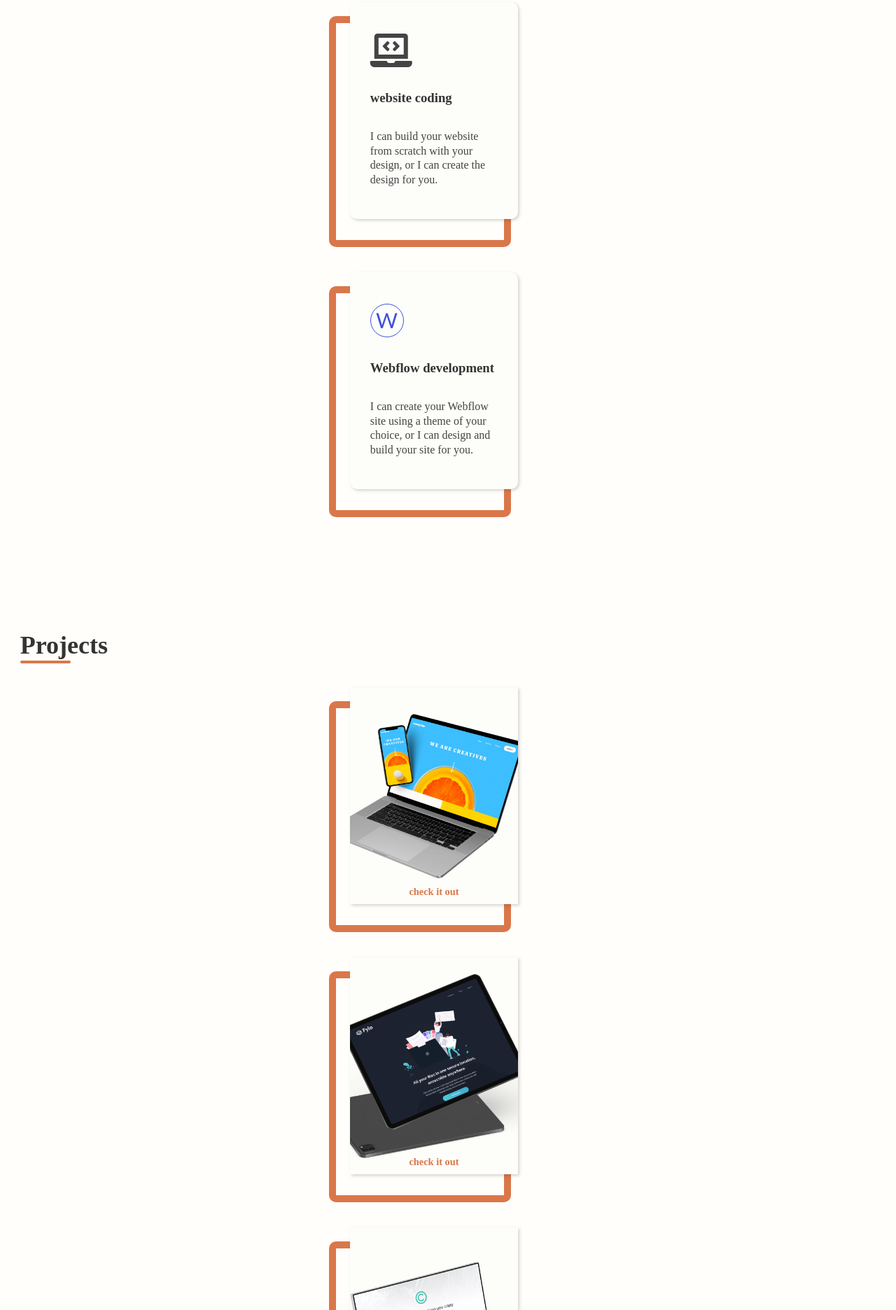
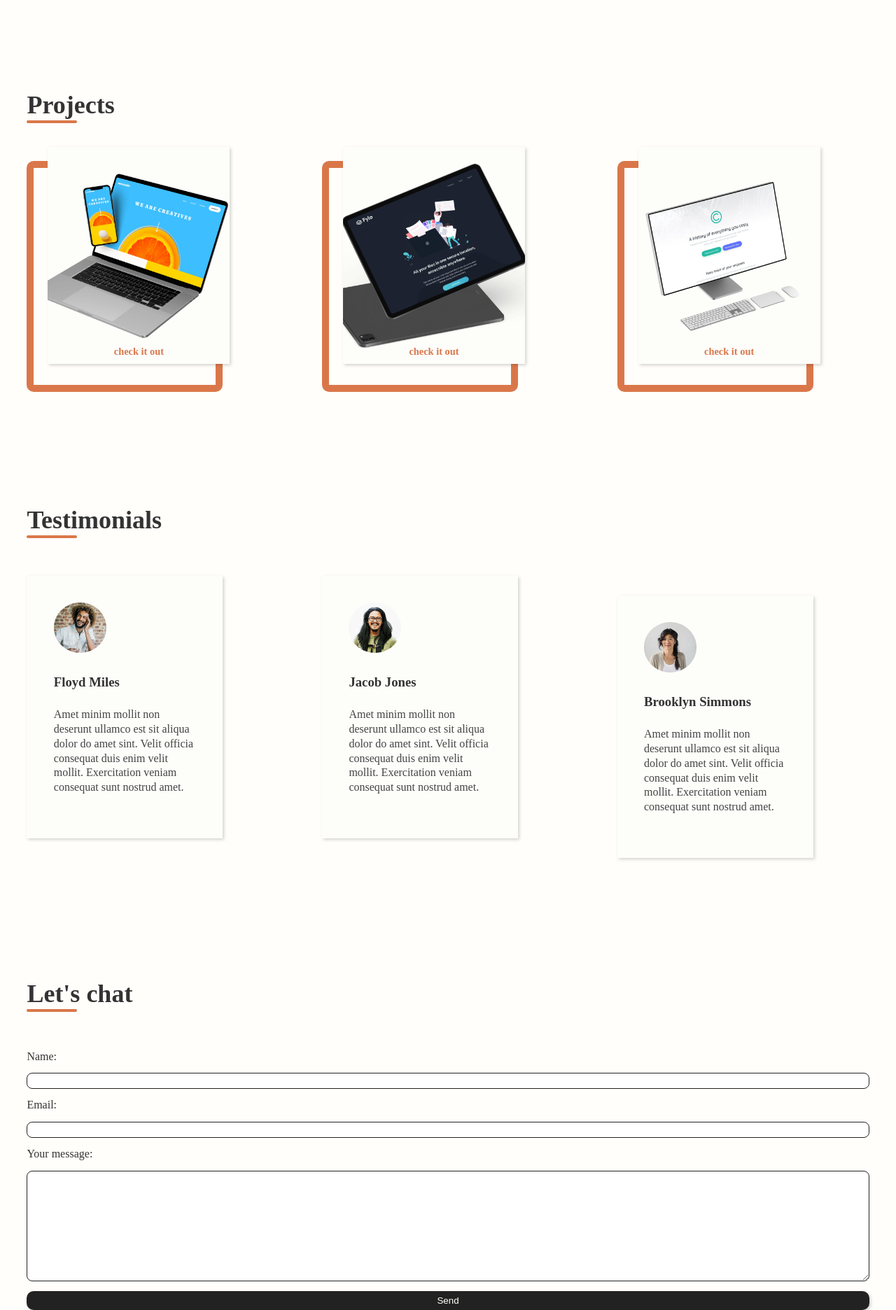
Before and after one commit to chrisbailey85/a-coding-bailey, a website built with Parcel: page src/index.html in a window 1280 px wide. Shown: the part 928-2800 px from the top of the page at 70% size. Built offline with nearby package versions, Linux system fonts and the light colour scheme.

Commit message:
added media screen size 425, 768px

```diff
--- a/src/index.html
+++ b/src/index.html
@@ -1,5 +1,6 @@
 <!DOCTYPE html>
 <html lang="en">
+
 <head>
   <meta charset="UTF-8" />
   <meta http-equiv="X-UA-Compatible" content="IE=edge" />
@@ -13,37 +14,23 @@
   <!-- <meta property="og:image" content="card image" /> -->
   <link rel="preconnect" href="https://fonts.googleapis.com" />
   <link rel="preconnect" href="https://fonts.gstatic.com" crossorigin />
-    <link
-      href="https://fonts.googleapis.com/css2?family=Montserrat:wght@600&family=Roboto+Slab&display=swap"
-      rel="stylesheet"
-    />
+  <link href="https://fonts.googleapis.com/css2?family=Montserrat:wght@600&family=Roboto+Slab&display=swap"
+    rel="stylesheet" />
   <!-- font awesome cdn -->
-  <link
-  rel="stylesheet"
-  href="https://cdnjs.cloudflare.com/ajax/libs/font-awesome/5.15.3/css/all.min.css"
+  <link rel="stylesheet" href="https://cdnjs.cloudflare.com/ajax/libs/font-awesome/5.15.3/css/all.min.css"
     integrity="sha512-iBBXm8fW90+nuLcSKlbmrPcLa0OT92xO1BIsZ+ywDWZCvqsWgccV3gFoRBv0z+8dLJgyAHIhR35VZc2oM/gI1w=="
-  crossorigin="anonymous"
-  referrerpolicy="no-referrer"
-/>
-<link
-    rel="stylesheet"
-    href="https://cdnjs.cloudflare.com/ajax/libs/animate.css/4.1.1/animate.min.css"
-  />
+    crossorigin="anonymous" referrerpolicy="no-referrer" />
   <link rel="stylesheet" href="./scss/main.scss" />
 
   <title>project starter</title>
 </head>
+
 <body>
   <header class="header">
     <div class="logo"></div>
     <nav class="navbar">
-        <button
-          class="hamburger hamburger--arrowturn"
-          type="button"
-          aria-label="Menu"
-          aria-controls="navigation"
-          aria-expanded="true/false"
-        >
+      <button class="hamburger hamburger--arrowturn" type="button" aria-label="Menu" aria-controls="navigation"
+        aria-expanded="true/false">
         <span class="hamburger-box">
           <span class="hamburger-inner"></span>
         </span>
@@ -77,7 +64,7 @@
   <main class="main">
     <section class="banner">
       <div class="banner__text">
-          <h1 class="heading banner--heading">
+        <h1 class="heading banner--heading" data-aos="fade-left">
           Hello, I’m <span class="heading--accent">Chris</span> and I’m a
           <span class="heading--accent">web developer</span>
         </h1>
@@ -128,19 +115,27 @@
         <div class="project__card">
 
           <div class="card__link">
-                <a href="https://frontend-mentor-sunnyside-agency-landing-page.vercel.app/" rel="noopener noreferrer" target="_blank" aria-label="link to vist sunnyside agency site"><img src="./images/projects/MacBook Pro & iPhone 12 Pro (6).png" alt="" class="card__img"><span class="card__link__text">check it out</span></a>
+            <a href="https://frontend-mentor-sunnyside-agency-landing-page.vercel.app/" rel="noopener noreferrer"
+              target="_blank" aria-label="link to vist sunnyside agency site"><img
+                src="./images/projects/MacBook Pro & iPhone 12 Pro (6).png" alt="" class="card__img"><span
+                class="card__link__text">check it out</span></a>
+          </div>
+        </div>
+        <div class="project__card">
+
+          <div class="card__link ">
+            <a href="https://fylo-landing-page-with-dark-theme-flax.vercel.app/" rel="noopener noreferrer"
+              target="_blank" aria-label="link to vist fylo site"><img src="./images/projects/iPad Pro.png" alt=""
+                class="card__img"> <span class="card__link__text">check it out</span></a>
           </div>
         </div>
         <div class="project__card">
 
           <div class="card__link">
-                <a href="https://fylo-landing-page-with-dark-theme-flax.vercel.app/" rel="noopener noreferrer" target="_blank" aria-label="link to vist fylo site"><img src="./images/projects/iPad Pro.png" alt="" class="card__img"> <span class="card__link__text">check it out</span></a>
-              </div>
-            </div>
-            <div class="project__card">
-
-              <div class="card__link">
-                <a href="https://frontend-mentor-clipboard-landing-page-git-main-chrisbailey85.vercel.app/" rel="noopener noreferrer" target="_blank"  aria-label="link to vist clipboard site"><img src="./images/projects/Display XDR.png" alt="" class="card__img"> <span class="card__link__text">check it out</span></a>
+            <a href="https://frontend-mentor-clipboard-landing-page-git-main-chrisbailey85.vercel.app/"
+              rel="noopener noreferrer" target="_blank" aria-label="link to vist clipboard site"><img
+                src="./images/projects/Display XDR.png" alt="" class="card__img"> <span class="card__link__text">check
+                it out</span></a>
           </div>
         </div>
     </section>
@@ -151,27 +146,29 @@
         <div class="testimonials__card">
           <img src="./images/testimonials images/Ellipse 1.png" alt="">
           <h3 class="heading testimonials__name">Floyd Miles</h3>
-            <p class="paragraph testimonials__paragraph">Amet minim mollit non deserunt ullamco est sit aliqua dolor do amet sint. Velit officia consequat duis enim velit mollit. Exercitation veniam consequat sunt nostrud amet.</p>
+          <p class="paragraph testimonials__paragraph">Amet minim mollit non deserunt ullamco est sit aliqua dolor do
+            amet sint. Velit officia consequat duis enim velit mollit. Exercitation veniam consequat sunt nostrud amet.
+          </p>
         </div>
         <div class="testimonials__card">
           <img src="./images/testimonials images/Ellipse 1 (1).png" alt="">
           <h3 class="heading testimonials__name">Jacob Jones</h3>
-            <p class="paragraph testimonials__paragraph">Amet minim mollit non deserunt ullamco est sit aliqua dolor do amet sint. Velit officia consequat duis enim velit mollit. Exercitation veniam consequat sunt nostrud amet.</p>
+          <p class="paragraph testimonials__paragraph">Amet minim mollit non deserunt ullamco est sit aliqua dolor do
+            amet sint. Velit officia consequat duis enim velit mollit. Exercitation veniam consequat sunt nostrud amet.
+          </p>
         </div>
         <div class="testimonials__card">
-            <img src="./images/testimonials images/Ellipse 1 (2).png" alt="" >
+          <img src="./images/testimonials images/Ellipse 1 (2).png" alt="">
           <h3 class="heading testimonials__name">Brooklyn Simmons</h3>
-            <p class="paragraph testimonials__paragraph">Amet minim mollit non deserunt ullamco est sit aliqua dolor do amet sint. Velit officia consequat duis enim velit mollit. Exercitation veniam consequat sunt nostrud amet.</p>
+          <p class="paragraph testimonials__paragraph">Amet minim mollit non deserunt ullamco est sit aliqua dolor do
+            amet sint. Velit officia consequat duis enim velit mollit. Exercitation veniam consequat sunt nostrud amet.
+          </p>
         </div>
       </div>
     </section>
     <section class="contact" id="contact">
       <h2 class="heading section-heading">Let's chat</h2>
-        <form
-  action="https://formspree.io/f/xdoyvnwn"
-  method="POST"
-  class="form"
->
+      <form action="https://formspree.io/f/xdoyvnwn" method="POST" class="form">
         <div class="input__container">
           <label class="form__label">
             Name:
@@ -182,11 +179,11 @@
           <label class="form__label">
             Email:
           </label for="email">
-    <input type="email" name="_replyto" id="email"  class="form__input">
+          <input type="email" name="_replyto" id="email" class="form__input">
         </div>
         <div class="input__container">
 
-    <label  class="form__label">
+          <label class="form__label">
             Your message:
           </label>
           <textarea name="message" class="form__message" rows="10"></textarea>
@@ -234,4 +231,5 @@
   </footer>
   <script src="main.js"></script>
 </body>
+
 </html>
--- a/src/scss/main.scss
+++ b/src/scss/main.scss
@@ -342,8 +342,7 @@ section {
   align-items: center;
   }
   &__card {
-    height: var(--card-height);
-    width: var(--card-width);
+    max-width: var(--card-width);
     padding: var(--padding-l-r);
     margin-bottom: 3.5rem;
     background-color: var(--card-background);
@@ -461,3 +460,25 @@ section {
       --padding-l-r: 1.8rem;
     }
   }
+  @media (min-width: 425px) {
+    :root {
+      --padding-l-r: 2.4rem;
+      --card-width: 290px;
+  --card-height: 330px;
+    }
+  }
+
+  @media (min-width: 768px) {
+    :root {
+      --padding-l-r: 2.4rem;
+      --card-width: 280px;
+    --card-height: 330px;
+    }
+
+    .cards, .testimonials__cards, .projects__cards {
+      flex-direction: row;
+      justify-content: space-between;
+      align-items: center;
+      flex-wrap: wrap;
+    }
+  }
```
Also changed, not shown: dist/index.html, 2 other files. Lines whose indentation alone changed are shown as unchanged.
